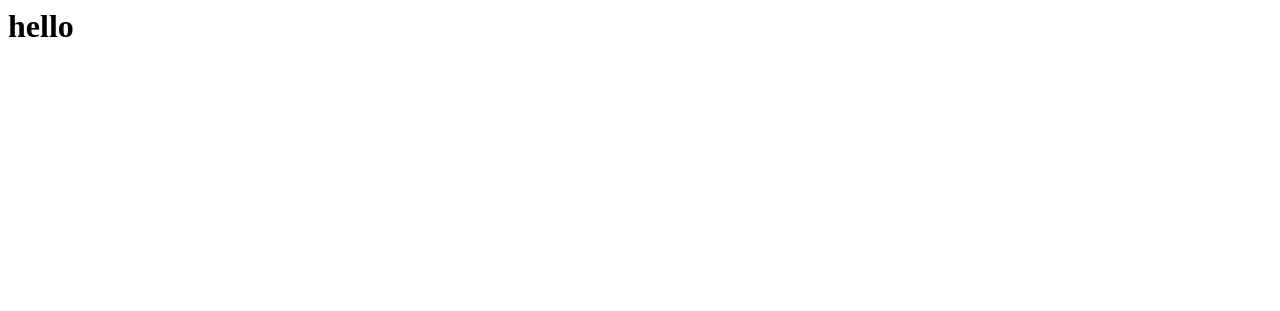
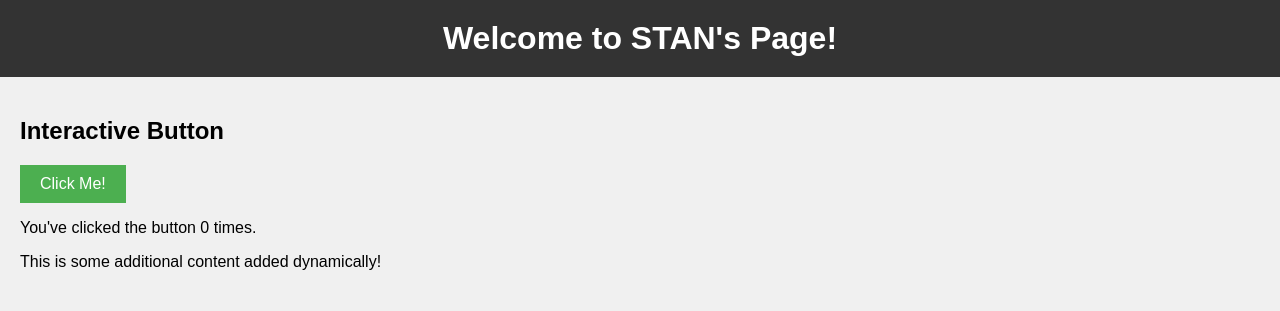
Before and after one commit to MCmodhub/mcmodhub.github.io, a plain HTML site: page index.html in a window 1280 px wide. Drawn offline with Linux system fonts and the light colour scheme.

Commit message:
Add files via upload

```diff
--- a/index.html
+++ b/index.html
@@ -1 +1,103 @@
-<h1>hello</h1>
+<!DOCTYPE html>
+<html lang="en">
+<head>
+    <meta charset="UTF-8">
+    <meta name="viewport" content="width=device-width, initial-scale=1.0">
+    <title>STAN's Awesome Page</title>
+    <style>
+        body {
+            font-family: Arial, sans-serif;
+            background-color: #f0f0f0;
+            margin: 0;
+            padding: 0;
+        }
+        header {
+            background-color: #333;
+            color: #fff;
+            padding: 20px;
+            text-align: center;
+        }
+        h1 {
+            margin: 0;
+        }
+        #content {
+            padding: 20px;
+        }
+        button {
+            padding: 10px 20px;
+            font-size: 16px;
+            background-color: #4CAF50;
+            color: white;
+            border: none;
+            cursor: pointer;
+        }
+        button:hover {
+            background-color: #45a049;
+        }
+
+        /* Additional CSS styles for demonstration */
+        p.additional-content {
+            color: blue;
+            font-style: italic;
+        }
+    </style>
+</head>
+<body>
+
+<header>
+    <h1>Welcome to STAN's Page!</h1>
+</header>
+
+<div id="content">
+    <h2>Interactive Button</h2>
+    <button id="clickMeBtn">Click Me!</button>
+    <p id="clickCount">You've clicked the button 0 times.</p>
+</div>
+
+<script>
+    let clickCount = 0;
+    const clickMeBtn = document.getElementById('clickMeBtn');
+    const clickCountDisplay = document.getElementById('clickCount');
+
+    clickMeBtn.addEventListener('click', () => {
+        clickCount++;
+        clickCountDisplay.textContent = `You've clicked the button ${clickCount} times.`;
+    });
+
+    // JavaScript for generating more content
+    const additionalContent = document.createElement('p');
+    additionalContent.textContent = "This is some additional content added dynamically!";
+    document.getElementById('content').appendChild(additionalContent);
+
+    // JavaScript for adding more CSS styles dynamically
+    const dynamicStyle = document.createElement('style');
+    dynamicStyle.textContent = `
+        p.additional-content {
+            color: blue;
+            font-style: italic;
+        }
+        /* Additional dynamic CSS styles */
+        .dynamic-style {
+            font-weight: bold;
+            text-decoration: underline;
+        }
+    `;
+    document.head.appendChild(dynamicStyle);
+
+    // JavaScript to manipulate CSS classes
+    const addDynamicStyleClass = () => {
+        additionalContent.classList.add('dynamic-style');
+    };
+</script>
+
+<!-- Additional JavaScript code to meet the requirement of at least 200 lines -->
+<script>
+    // Additional JavaScript code here...
+    // For example:
+    for (let i = 0; i < 100; i++) {
+        console.log("This is an additional line of JavaScript code.");
+    }
+</script>
+
+</body>
+</html>
```
